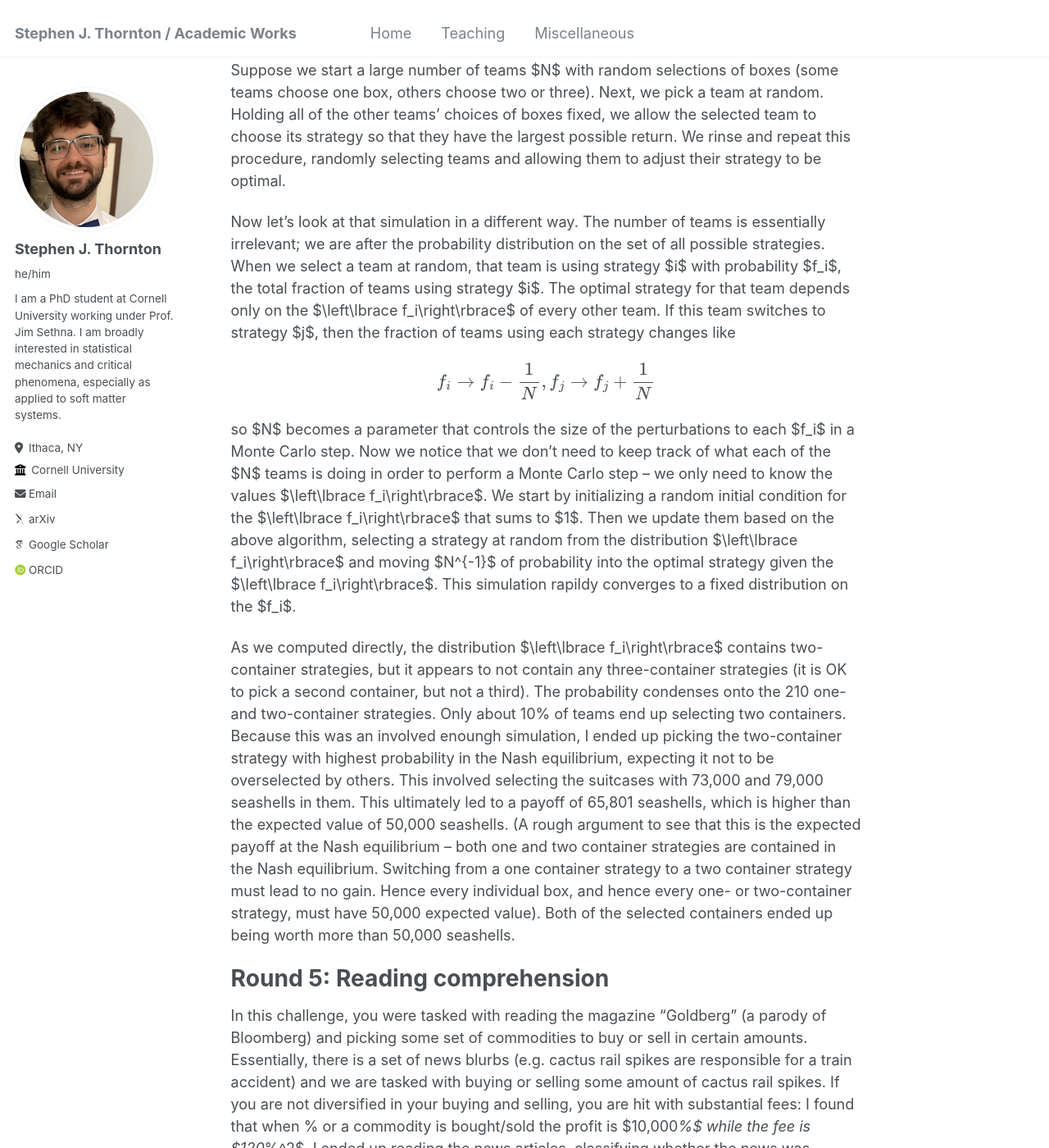
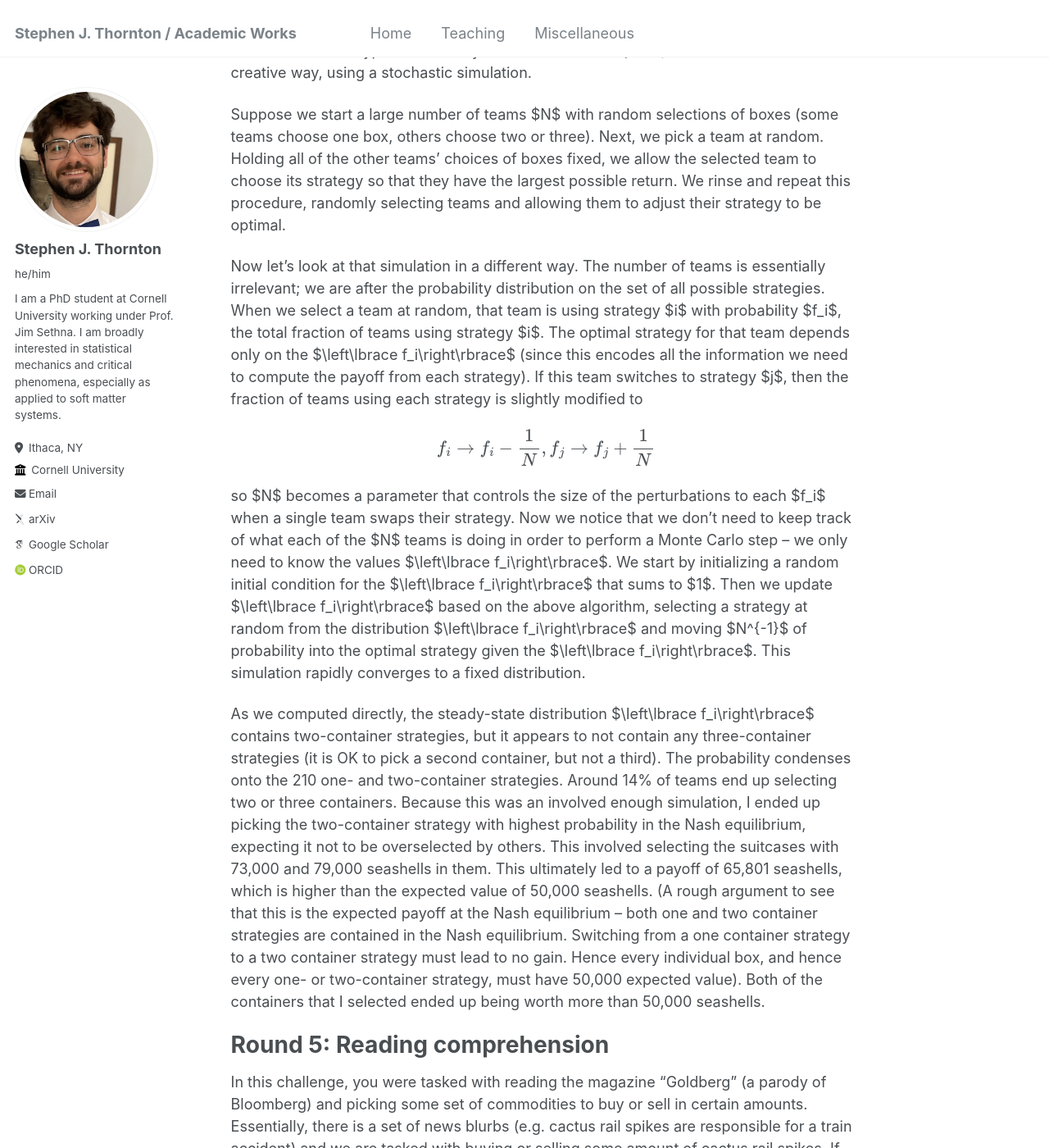
Before and after one commit to stephen-thornton/stephen-thornton.github.io, a Jekyll site: the page built from _miscellaneous/Prosperity.md, in a window 1280 px wide and 1400 px high, scrolled down 5806 px. Shown: the whole window at 82% size. Built offline with Jekyll 4.4.1, drawn with Linux system fonts in a browser that asks for light colours; some web fonts are replaced; some of the changed text lies outside the part shown.

Commit message:
Update Prosperity.md

```diff
--- a/_miscellaneous/Prosperity.md
+++ b/_miscellaneous/Prosperity.md
@@ -33,34 +33,34 @@ Because the maximum number of trades allowed is so small, we can directly check
 
 A legal trade sequence is a string of at most 6 digits that starts and ends with 3; for instance, 31023 is a legal sequence of trades, and we can use the table to compute the return by taking the product of the appropriate sequence of elements in the table. The starting and ending digit contain no information, so we can drop them. A legal trade of length N is then represented by a string of length N-1.
 
-We can further reduce the computational time by noting that trading a currency for itself is 1-1, and so strings that contain the same number multiple times in a row are equivalent to a trade of shorter length; for instance, the returns of 0122 and 012 are identical. The fact that we start and end with seashells means that none of our unique string should begin or end with 3.
+We can further reduce the computational time by noting that trading a currency for itself is 1-1, and so a trade that contains the same number multiple times in a row is equivalent to a trade of shorter length; for instance, the returns of 0122 and 012 are identical. The fact that we start and end with seashells means that none of our unique strings should begin or end with 3.
 
-I implement this trading procedure in Python by enumerating all distinct trades and then computing their returns. There are 3 strategies of length 2, 6 strategies of length 3, 21 strategies of length 4, and 60 strategies of length 5. In principle, a shorter strategy could be optimal, so all need to be checked. But it turns out that the optimal strategy is 0210, corresponding to the following trade sequence:
+I implement this trading procedure in Python by first enumerating all distinct trades and then computing their returns. There are 3 strategies of length 2 (can you see what they are?), 6 strategies of length 3, 21 strategies of length 4, and 60 strategies of length 5. In principle, a shorter strategy could be optimal, so all need to be checked. But it turns out that the optimal strategy is 0210, corresponding to the following trade sequence:
 
 seashells &#8594; snowballs &#8594; silicon nuggets &#8594; pizza &#8594; snowballs &#8594; seashells.
 
 This sequence multiplies your starting currency by 1.08868032. Many other participating teams also found this optimal trade, leading to a ~1000-way tie in the manual Round 1.
 
 # Round 2: Competitive container picking
-In this round, 10 containers are presented. Each container has a different amount of seashells inside of it $c_i$. When we select a box, we share its contents with some number of *individuals* $n_i$ (also printed on the box) and also some percentage of teams that select the same box as we do. To be precise, the payout $w_i$ from selecting box $i$ with $c_i$ seashells and $n_i$ individuals when a fraction $f_i$ of the total number of teams also select that box is
+In this round, 10 containers are presented. Each container has a different amount of seashells inside of it $c_i$. When we select a box, we share its contents with some number of *individuals* $n_i$ (also printed on the box) and also with the percentage of teams that select the same box as we do. To be precise, the payout $w_i$ from selecting box $i$ with $c_i$ seashells and $n_i$ individuals when a fraction $f_i$ of the total number of teams also select that box is
 
 $$w_i = \frac{c_i}{n_i+100*f_i}.$$
 
-As a twist, we (and everyone else) also have the option to select a second box, for the "low" price of 50,000 seashells (roughly the amount that was won in the entire first round).
+As a twist, we (and everyone else) also have the option to select a second box, for the "low" price of 50,000 seashells (roughly the amount that was won in the entire first manual round).
 
-To study the structure of this problem, it is useful to find the *Nash equilibrium*, which is a set of strategies for each team whereupon, given everyone else's strategy remains fixed, you can do no better by changing your strategy. The strategy in complicated games is usually a *mixed* one, meaning that each team finds that using a probability distribution supported over different selections of boxes that is optimal (rather than simply picking a particular box).
+To study the structure of this problem, it is useful to find the *Nash equilibrium*, which is a set of strategies for each team whereupon, given everyone else's strategy remains fixed, you can do no better by changing your strategy. The strategy in complicated games is usually a *mixed* one, meaning that each team finds that using a probability distribution supported over different selections of boxes is optimal (rather than simply picking a particular box).
 
 We can start by studying a simplified game, where we are only allowed to pick one of the boxes (it will turn out that this is sufficient to find the Nash equilibrium). Then a *strategy* for a particular team is a set $\left\lbrace p_i\right\rbrace$ of probabilities for picking each box. The expected return of this strategy, given that every other team's own strategy is fixed, is a weighted sum of the returns from each box:
 
-$$\left\langle w\right\rangle=\sum_ip_i\frac{c_i}{n_i+100*f_i}.$$
+$$\left\langle w\right\rangle=\sum_i\frac{p_i c_i}{n_i+100*f_i}.$$
 
-For this strategy to be optimal, our team must not be able to do any better by changing our strategy. However, we may not simply perturb each of the $p_i$ independently, since this would violate the constraint that the total probability is $1$. This constraint can be enforced using a Lagrange multiplier. Specifically, we can inspect the function
+For this strategy to be optimal, our team must not be able to do any better by changing our strategy. However, we may not simply perturb each of the $p_i$ independently, since this would violate the constraint that the probabilities sum to $1$. This constraint can be enforced using a Lagrange multiplier. Specifically, we can inspect the function
 
-$$\mathcal{L}=\sum_ip_i\frac{c_i}{n_i+100*f_i}-\lambda\left(\sum_ip_i-1\right).$$
+$$\mathcal{L}=\sum_i\frac{p_i c_i}{n_i+100*f_i}-\lambda\left(\sum_ip_i-1\right).$$
 
 Then the statement that we are in an extremum with respect to our strategy is the statement
 
-$$\frac{\partial\mathcal{L}}{\partial p_j}=0 \textrm{    for all } p_j$$
+$$\frac{\partial\mathcal{L}}{\partial p_j}=0 \textrm{    for all    } p_j$$
 
 while the constraint is simultaneously enforced using
 
@@ -70,7 +70,7 @@ Taking the derivative of $\mathcal{L}$ with respect to an arbitrary $p_j$, we fi
 
 $$\frac{c_j}{n_j+100*f_j}=\lambda$$
 
-This gives us an interpretation of $\lambda$: it is the expected value of picking any of the boxes. The Nash equilibrium is achieved when all of the boxes have identical expected value. This can be used to find an equilibrium strategy $\left\lbrace p_i\right\rbrace$ by letting $f_i=p_i$. Now for some concrete numbers: the containers contain the following amounts:
+This gives us an interpretation of $\lambda$: it is the expected return from picking any one of the boxes. The Nash equilibrium is hence achieved when all of the boxes have identical expected value. This can be used to find an equilibrium strategy $\left\lbrace p_i\right\rbrace$ by letting $f_i=p_i$. Now for some concrete numbers: the containers contain the following amounts:
 
 $$c_i=10,000*\left\lbrace 10, 80, 37, 17, 90, 31, 50, 20, 73, 89 \right\rbrace.$$
 
@@ -122,22 +122,22 @@ We can also plot the expected returns as a function of the optimal second bid:
 
 
 
-The mean return should never be less than 200, since no team will want to bid less than 200 (you will always do strictly worse, no matter what the average second bid is). At an average bid price of $320-10*33^{2/3}=217.117$, the optimal choice switches from bidding 200 to bidding 265. At averages above 265, you always do optimally when you bid the average. I ended up selecting 265 (the highest return for a reasonable range of bid prices), but this ended up hurting me, as the average second bid was way higher at 286.
+The mean second bid should never be less than 200, since no team will want to bid less than 200 (you will always do strictly worse, no matter what the average second bid is, if you do this). At an average bid price of $320-10*33^{2/3}=217.117$, the optimal choice switches from bidding 200 to bidding 265. At averages above 265, you always do optimally when you bid the average. I ended up selecting 265 (the highest return for a reasonable range of bid prices), but this ended up hurting me, as the average second bid was way higher at 286.
 
 # Round 4: Competitive suitcase picking (round 2 reprise)
-This round ended up being nearly identical to Round 2 in theory, but with more interesting results given the selected numbers. There are now 20 suitcases to choose from, with identical rules for sharing as in Round 2. However, one can choose to select a second suitcase for a cost of 50,000 seashells, and a third suitcase for 100,000 seashells. Starting with the same philosophy as Round 2, we first restrict ourselves to the simpler case of one-suitcase strategies and find the distribution where their expected values are equal. In this case, the Lagrange multiplier is $\lambda = 56,613.8$, meaning that a team can improve its earnings by selecting an additional suitcase. This means that the Nash equilibrium does not contain only one-suitcase strategies, in contrast to Round 2.
+This round ended up being nearly identical to round 2 in theory, but with more interesting results given the selected numbers. There are now 20 suitcases to choose from, with identical rules for sharing as in round 2. However, one can choose to select a second suitcase for a cost of 50,000 seashells, and a third suitcase for an additional 100,000 seashells. Starting with the same philosophy as round 2, we first restrict ourselves to the simpler case of one-suitcase strategies (of which there are only 20) and find the distribution where their expected values are equal. In this case, the Lagrange multiplier is $\lambda = 56,613.8$, meaning that a team can improve its earnings by selecting an additional suitcase. This means that the Nash equilibrium does not contain only one-suitcase strategies, in contrast to round 2.
 
 If we do the next-simplest thing, and restrict to one- and two-suitcase strategies, we have 210 possible strategies to pick from (20 + 20 choose 2). This means we would need to solve 210 simultaneous equations to find this restricted equilibrium strategy (which means we would need to type them into Python or Mathematica, also). Let's do this in a more creative way, using a stochastic simulation.
 
 Suppose we start a large number of teams $N$ with random selections of boxes (some teams choose one box, others choose two or three). Next, we pick a team at random. Holding all of the other teams' choices of boxes fixed, we allow the selected team to choose its strategy so that they have the largest possible return. We rinse and repeat this procedure, randomly selecting teams and allowing them to adjust their strategy to be optimal.
 
-Now let's look at that simulation in a different way. The number of teams is essentially irrelevant; we are after the probability distribution on the set of all possible strategies. When we select a team at random, that team is using strategy $i$ with probability $f_i$, the total fraction of teams using strategy $i$. The optimal strategy for that team depends only on the $\left\lbrace f_i\right\rbrace$ of every other team. If this team switches to strategy $j$, then the fraction of teams using each strategy changes like
+Now let's look at that simulation in a different way. The number of teams is essentially irrelevant; we are after the probability distribution on the set of all possible strategies. When we select a team at random, that team is using strategy $i$ with probability $f_i$, the total fraction of teams using strategy $i$. The optimal strategy for that team depends only on the $\left\lbrace f_i\right\rbrace$ (since this encodes all the information we need to compute the payoff from each strategy). If this team switches to strategy $j$, then the fraction of teams using each strategy is slightly modified to
 
 $$f_i\rightarrow f_i-\frac{1}{N},   f_j\rightarrow f_j+\frac{1}{N}$$
 
-so $N$ becomes a parameter that controls the size of the perturbations to each $f_i$ in a Monte Carlo step. Now we notice that we don't need to keep track of what each of the $N$ teams is doing in order to perform a Monte Carlo step – we only need to know the values $\left\lbrace f_i\right\rbrace$. We start by initializing a random initial condition for the $\left\lbrace f_i\right\rbrace$ that sums to $1$. Then we update them based on the above algorithm, selecting a strategy at random from the distribution $\left\lbrace f_i\right\rbrace$ and moving $N^{-1}$ of probability into the optimal strategy given the $\left\lbrace f_i\right\rbrace$. This simulation rapildy converges to a fixed distribution on the $f_i$.
+so $N$ becomes a parameter that controls the size of the perturbations to each $f_i$ when a single team swaps their strategy. Now we notice that we don't need to keep track of what each of the $N$ teams is doing in order to perform a Monte Carlo step – we only need to know the values $\left\lbrace f_i\right\rbrace$. We start by initializing a random initial condition for the $\left\lbrace f_i\right\rbrace$ that sums to $1$. Then we update $\left\lbrace f_i\right\rbrace$ based on the above algorithm, selecting a strategy at random from the distribution $\left\lbrace f_i\right\rbrace$ and moving $N^{-1}$ of probability into the optimal strategy given the $\left\lbrace f_i\right\rbrace$. This simulation rapidly converges to a fixed distribution.
 
-As we computed directly, the distribution $\left\lbrace f_i\right\rbrace$ contains two-container strategies, but it appears to not contain any three-container strategies (it is OK to pick a second container, but not a third). The probability condenses onto the 210 one- and two-container strategies. Only about 10% of teams end up selecting two containers. Because this was an involved enoungh simulation, I ended up picking the two-container strategy with highest probability in the Nash equilibrium, expecting it not to be overselected by others. This involved selecting the suitcases with 73,000 and 79,000 seashells in them. This ultimately led to a payoff of 65,801 seashells, which is higher than the expected value of 50,000 seashells. (A rough argument to see that this is the expected payoff at the Nash equilibrium – both one and two container strategies are contained in the Nash equilibrium. Switching from a one container strategy to a two container strategy must lead to no gain. Hence every individual box, and hence every one- or two-container strategy, must have 50,000 expected value). Both of the selected containers ended up being worth more than 50,000 seashells.
+As we computed directly, the steady-state distribution $\left\lbrace f_i\right\rbrace$ contains two-container strategies, but it appears to not contain any three-container strategies (it is OK to pick a second container, but not a third). The probability condenses onto the 210 one- and two-container strategies. Around 14% of teams end up selecting two or three containers. Because this was an involved enough simulation, I ended up picking the two-container strategy with highest probability in the Nash equilibrium, expecting it not to be overselected by others. This involved selecting the suitcases with 73,000 and 79,000 seashells in them. This ultimately led to a payoff of 65,801 seashells, which is higher than the expected value of 50,000 seashells. (A rough argument to see that this is the expected payoff at the Nash equilibrium – both one and two container strategies are contained in the Nash equilibrium. Switching from a one container strategy to a two container strategy must lead to no gain. Hence every individual box, and hence every one- or two-container strategy, must have 50,000 expected value). Both of the containers that I selected ended up being worth more than 50,000 seashells.
 
 # Round 5: Reading comprehension
 
```
Also changed, not shown: other parts of _miscellaneous/Prosperity.md (+3 -3 lines).
